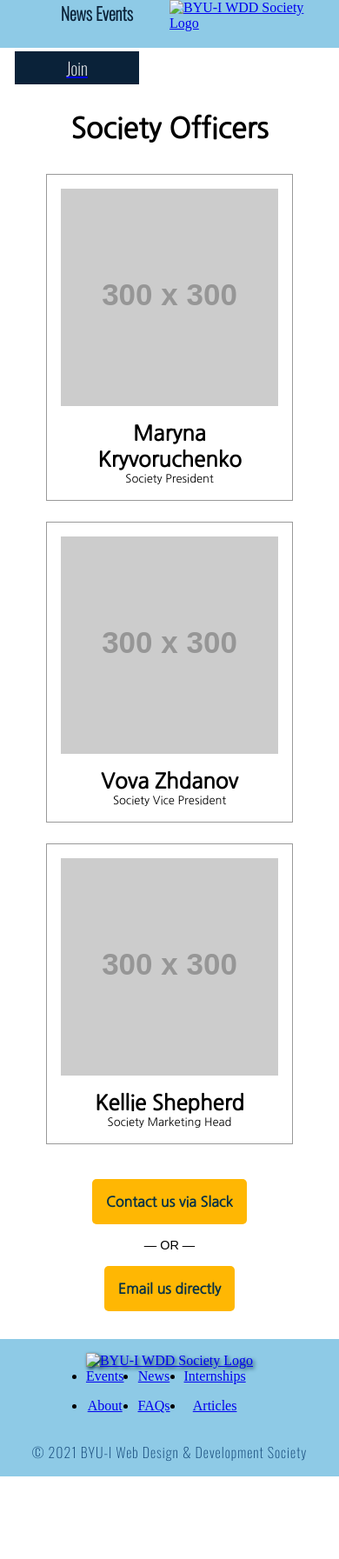
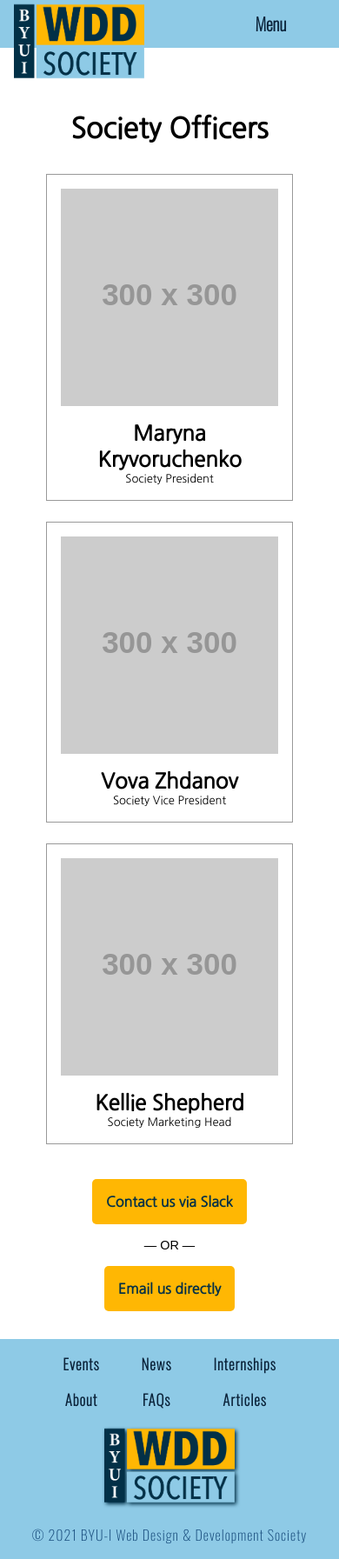
Before and after one commit to wddbyui/wddbyui.github.io, a website: page about/index.html in a window 390 px wide. Shown: the whole page at 87% size. Before the commit the page ends 1698 px from the top, so only its background shows below. Drawn offline with nearby package versions, Linux system fonts and the light colour scheme; placeholder pictures from the web are drawn by us.

Commit message:
Fixes after branch merge  - Some css fixes  - fixing links  - header/footer structure to match mobile-friendly adjustments

```diff
--- a/about/index.html
+++ b/about/index.html
@@ -12,19 +12,19 @@
     <meta name="viewport" content="width=device-width">
 </head>
 <body>
-    <header id="top"> <!-- Reference for "Back to Top" link on mobile version footer -->
+    <header id="top">
+        <a href="/" id="logo"><img src="/src/images/logo.png" alt="BYU-I WDD Society Logo"></a>
+        <input type="checkbox" name="menuCheckbox" id="menuCheckbox">
         <nav>
-            <div class="nav-right">
-                <a class="nav-links" href="#">News</a>
-                <a class="nav-links" href="#">Events</a>
-                <a class="nav-links" href="#">Internships</a>
-                <a class="nav-links" href="/about/">About</a>
-            </div>
+            <ul>
+                <li><label for="menuCheckbox"><a class="nav-links" id="menuLabel">Menu</a><a class="nav-links" id="closeMenu">Close</a></label></li>
+                <li><a class="nav-links" href="#">News</a></li>
+                <li><a class="nav-links" href="/events/">Events</a></li>
+                <li><a class="nav-links" href="#">Internships</a></li>
+                <li><a class="nav-links" href="/about/">About</a></li>
+                <li><a class="nav-links" href="#" id="join">Join</a></li>
+            </ul>
         </nav>
-        <div id="logo-box">
-            <a href="/"><img id="logo" src="/logo.png" alt="BYU-I WDD Society Logo"></a>
-        </div>
-        <div id="join-button"><a href="#"><button id="join" type="button">Join</button></a></div> <!-- Separated this element since it breaks out of nav bar on smaller screen sizes -->
     </header>
     <main>
         <section class="officers">
@@ -53,17 +53,17 @@
         </div>
     </main>
     <footer>
-        <div id="footer-desktop"> <!-- Desktop footer -->
-            <a href="#"><img id="footer-logo" src="/logo.png" alt="BYU-I WDD Society Logo"></a>
-            <ul id="footer-links">
-                <li class="footer-content"><a href="#">Events</a></li>
-                <li class="footer-content"><a href="#">News</a></li>
-                <li class="footer-content"><a href="#">Internships</a></li>
-                <li class="footer-content"><a href="/about/">About</a></li>
-                <li class="footer-content"><a href="#">FAQs</a></li>
-                <li class="footer-content"><a href="#">Articles</a></li>
-            </ul>
-        </div>
+        <a href="/" id="footer-logo">
+            <img src="/src/images/logo.png" alt="BYU-I WDD Society Logo">
+        </a>
+        <ul id="footer-links">
+            <li class="footer-link"><a href="/events/">Events</a></li>
+            <li class="footer-link"><a href="#">News</a></li>
+            <li class="footer-link"><a href="#">Internships</a></li>
+            <li class="footer-link"><a href="/about/">About</a></li>
+            <li class="footer-link"><a href="#">FAQs</a></li>
+            <li class="footer-link"><a href="#">Articles</a></li>
+        </ul>
         <div id="copy">&copy; 2021 BYU-I Web Design & Development Society</div>
     </footer>
 </body>
--- a/src/css/calendar.css
+++ b/src/css/calendar.css
@@ -1,8 +1,11 @@
 * {
     margin: 0;
     padding: 0;
+    font-family: "Oswald", sans-serif;
+}
+
+main * {
     box-sizing: border-box;
-    font-family: "Oswald", sans-serif;
 }
 
 h1 {
@@ -10,7 +13,7 @@
 }
 
 .events-container {
-    color: #0A2239;
+    color: #0a2239;
     display: flex;
     justify-content: center;
     align-items: center;
@@ -28,7 +31,7 @@
     width: 94vw;
     max-width: inherit;
     height: 6rem;
-    background-color: #7AB6CD;
+    background-color: #7ab6cd;
     display: flex;
     justify-content: space-between;
     align-items: center;
@@ -84,7 +87,7 @@
 }
 
 .days div:hover:not(.today) {
-    background-color: #0A2239;
+    background-color: #0a2239;
     color: #fff;
     cursor: pointer;
 }
@@ -95,6 +98,6 @@
 }
 
 .today {
-    background-color: #0A2239;
+    background-color: #0a2239;
     color: #fff;
 }
--- a/src/css/styles.css
+++ b/src/css/styles.css
@@ -306,8 +306,9 @@
             #top nav {
                 width: 70%;
                 max-width: 150px;
-                height: calc(56%);
+                height: calc(55%);
                 overflow: hidden;
+                z-index: 100;
             }
             #top nav ul {
                 padding: 0.5rem 0.5rem 0 0.5rem;
```
Also changed, not shown: events/index.html (+10 -10 lines), index.html (+10 -10 lines). Lines whose indentation alone changed are shown as unchanged.
